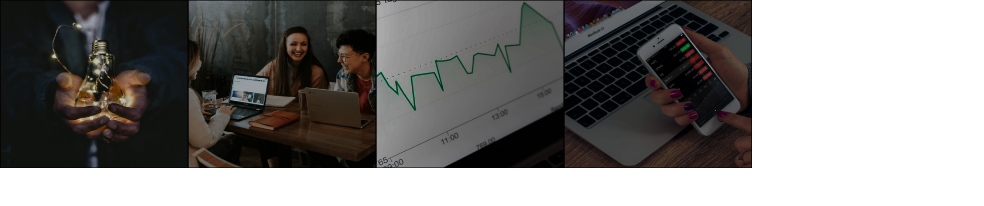
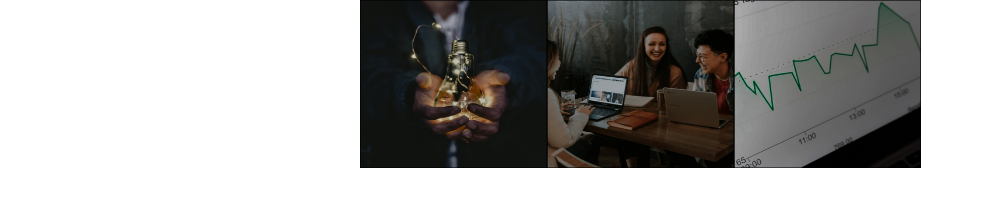
Before and after one commit to hidekiw1971/c-img-002, a website: page index.html in a window 1280 px wide. Shown: the whole page, without its empty margins (0-984 px from the left). Drawn offline with nearby package versions, Linux system fonts and the light colour scheme.

Commit message:
画像のみを並べたケース。

```diff
--- a/index.html
+++ b/index.html
@@ -35,8 +35,8 @@
       srcset="images/rinen1@2x.png 1x, images/rinen1@3x.png 2x" alt="">
     <img class="b-name__img b-name__img--mdfy" src="images/rinen2@2x.png"
       srcset="images/rinen2@2x.png 1x, images/rinen2@3x.png 2x" alt="">
-    <img class="b-name__img b-name__img--mdfy" src="images/rinen3@2x.png"
-      srcset="images/rinen3@2x.png 1x, images/rinen3@3x.png 2x" alt="">
+    <!-- <img class="b-name__img b-name__img--mdfy" src="images/rinen3@2x.png"
+      srcset="images/rinen3@2x.png 1x, images/rinen3@3x.png 2x" alt=""> -->
   </div>
   <!-- copy end -->
 
--- a/src/sass/module/b-name/_b-name.scss
+++ b/src/sass/module/b-name/_b-name.scss
@@ -6,7 +6,7 @@
 .b-name {
   display: flex;
   flex-wrap: wrap;
-
+  justify-content: center;
   @include mq(md) {
   }
 
--- a/src/sass/module/b-name/_b-name__mdfy.scss
+++ b/src/sass/module/b-name/_b-name__mdfy.scss
@@ -4,9 +4,26 @@
 // pc size 1440px -> xl
 
 .b-name__mdfy {
+  min-width: rem(375);
+  width: 100%;
+
   @include mq(md) {
   }
 
   @include mq(xl) {
   }
 }
+
+// 画像が奇数の時、擬似要素を左寄せする。
+.b-name__mdfy::after {
+  display: block;
+  content: "";
+  width: rem(187);
+
+  @include mq(md) {
+    content: none; // 擬似要素が必要ないので、打ち消してる。
+  }
+
+  @include mq(xl) {
+  }
+}
--- a/src/sass/module/b-name/b-name__img/_b-name__img.scss
+++ b/src/sass/module/b-name/b-name__img/_b-name__img.scss
@@ -4,7 +4,7 @@
 // pc size 1440px -> xl
 
 .b-name__img {
-  max-width: rem(188);
+  max-width: rem(187); //
   width: 100%;
   max-height: rem(168);
   width: 100%;
@@ -13,5 +13,9 @@
   }
 
   @include mq(xl) {
+    max-width: rem(320); //
+    width: 100%;
+    max-height: rem(320);
+    width: 100%;
   }
 }
```
Also changed, not shown: README.md, css/styles.css, 1 other file.
